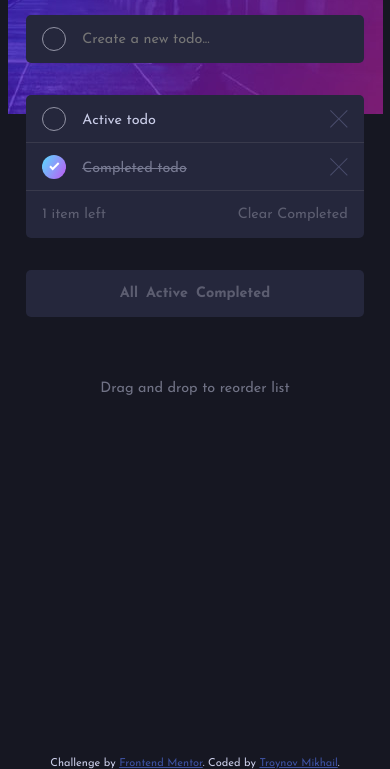
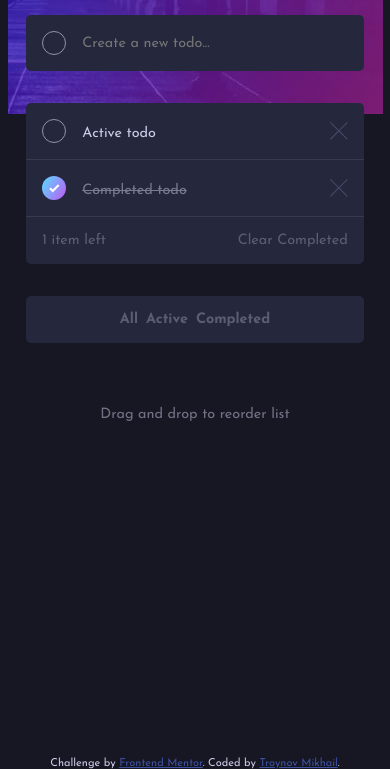
Before and after one commit to trnvmkhl/todo-list-app, a plain HTML site: page index.html in a window 390 px wide. Shown: the part 86-855 px from the top of the page. Drawn offline with Linux system fonts and the light colour scheme.

Commit message:
Update styles.css

```diff
--- a/css/styles.css
+++ b/css/styles.css
@@ -358,9 +358,9 @@ div.form:hover button.delete-button {
 
   /* Forms */
 
-  .form {
+/*   .form {
     height: 3rem;
-  }
+  } */
 
   /* Buttons */
 
```
